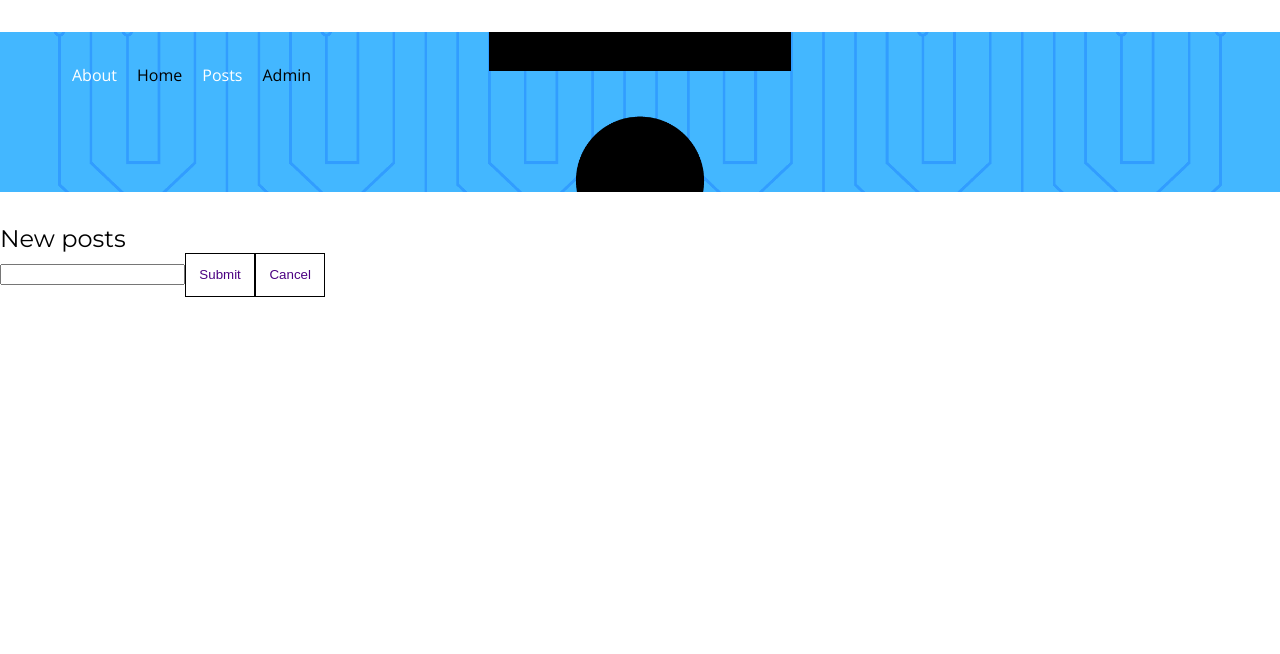
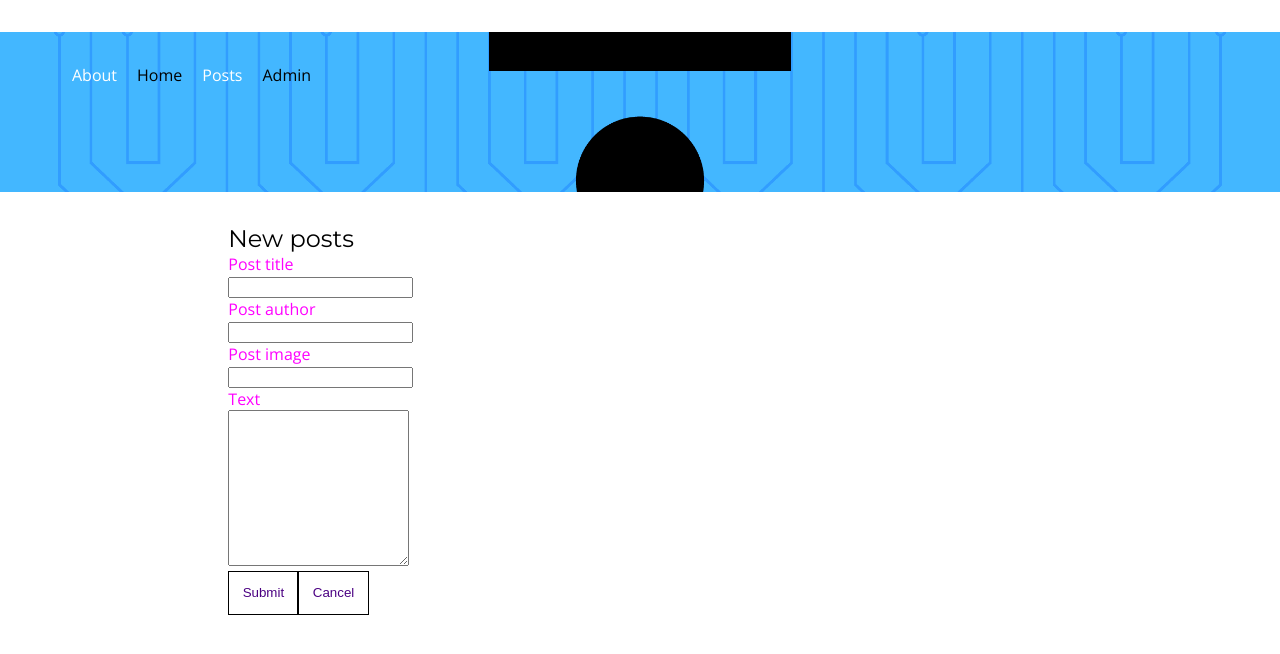
Before and after one commit to Ramonese/Blog-nuxt, a Nuxt app: page /admin/new-post in a window 1280 px wide. Shown: the top 654 px of the page. Built offline with nearby package versions, Linux system fonts and the light colour scheme.

Commit message:
admin post component

```diff
--- /dev/null
+++ b/components/Admin/AdminPostForm.vue
@@ -0,0 +1,60 @@
+<template>
+  <form @submit.prevent="onSave">
+    <AppInput v-model="editedPost.title">Post title</AppInput>
+    <AppInput v-model="editedPost.author">Post author</AppInput>
+    <AppInput v-model="editedPost.image">Post image</AppInput>
+    <AppInput control-type="textarea" v-model="editedPost.content"
+      >Text</AppInput
+    >
+    <AppButton @click="onSave">Submit</AppButton>
+    <AppButton @click="onCancel">Cancel</AppButton>
+  </form>
+</template>
+
+<script>
+import AppButton from "~/components/UI/AppButton.vue";
+import AppInput from "~/components/UI/AppInput.vue";
+export default {
+  components: {
+    AppButton,
+    AppInput
+  },
+  props: {
+    post: {
+      type: Object,
+      required: false
+    }
+  },
+  data() {
+    return {
+      editedPost: this.post
+        ? { ...this.post }
+        : {
+            author: "",
+            title: "",
+            image: "",
+            content: ""
+          }
+    };
+  },
+  methods: {
+    onSave() {
+      console.log(this.editedPost);
+    },
+    onCancel() {
+      this.$router.push("/admin");
+    }
+  }
+};
+</script>
+
+<style>
+section.form {
+  max-width: 90ch;
+  margin: auto;
+}
+form label {
+  display: block;
+  color: magenta;
+}
+</style>
--- a/components/Posts/PostList.vue
+++ b/components/Posts/PostList.vue
@@ -1,5 +1,20 @@
 <template>
-  <PostPreview />
+  <div class="post-list">
+    <PostPreview
+      id="4"
+      author="andris"
+      :is-admin="isAdmin"
+      text="some text"
+      title="First title"
+    />
+    <PostPreview
+      id="5"
+      author="ieva"
+      title="Some other title"
+      :is-admin="isAdmin"
+      text="some other text"
+    />
+  </div>
 </template>
 
 <script>
@@ -8,7 +23,17 @@ export default {
   name: "PostList",
   components: {
     PostPreview
+  },
+  props: {
+    isAdmin: {
+      type: Boolean,
+      default: false
+    }
   }
 };
 </script>
-<style scoped></style>
+<style>
+a {
+  text-decoration: underline;
+}
+</style>
--- a/components/Posts/PostPreview.vue
+++ b/components/Posts/PostPreview.vue
@@ -1,8 +1,11 @@
 <template>
-  <article>
-    <h3>{{ title }}</h3>
-    <p>{{ text }}</p>
-  </article>
+  <nuxt-link :to="postLink">
+    <article>
+      <h3>{{ title }}</h3>
+      <h4>{{ author }}</h4>
+      <p>{{ text }}</p>
+    </article>
+  </nuxt-link>
 </template>
 
 <script>
@@ -20,6 +23,19 @@ export default {
     text: {
       type: String,
       default: "Apparently we had reached a great height"
+    },
+    author: {
+      type: String,
+      default: "author"
+    },
+    isAdmin: {
+      type: Boolean,
+      required: true
+    }
+  },
+  computed: {
+    postLink() {
+      return this.isAdmin ? "/admin/" + this.id : "/posts/" + this.id;
     }
   }
 };
--- a/components/UI/AppInput.vue
+++ b/components/UI/AppInput.vue
@@ -0,0 +1,32 @@
+<template>
+  <div class="input-control">
+    <label><slot /></label>
+    <input
+      v-if="controlType === 'input'"
+      v-bind="$attrs"
+      :value="value"
+      @input="$emit('input', $event.target.value)"
+    />
+    <textarea
+      v-if="controlType === 'textarea'"
+      :value="value"
+      rows="10"
+      @input="$emit('input', $event.target.value)"
+    />
+  </div>
+</template>
+
+<script>
+export default {
+  props: {
+    controlType: {
+      type: String,
+      default: "input"
+    },
+    value: {
+      type: String,
+      default: ""
+    }
+  }
+};
+</script>
--- a/pages/admin/_postid/index.vue
+++ b/pages/admin/_postid/index.vue
@@ -0,0 +1,25 @@
+<template>
+  <div class="admin-post-page">
+    <section>
+      <h1>Edit</h1>
+      <AdminPostForm :post="loadedPost" />
+    </section>
+  </div>
+</template>
+
+<script>
+import AdminPostForm from "~/components/Admin/AdminPostForm.vue";
+export default {
+  components: { AdminPostForm },
+  data() {
+    return {
+      loadedPost: {
+        author: "Ieva",
+        title: "Fancy post",
+        image: "",
+        content: "content"
+      }
+    };
+  }
+};
+</script>
--- a/pages/admin/index.vue
+++ b/pages/admin/index.vue
@@ -5,7 +5,7 @@
     </aside>
     <section class="existing-posts">
       <h1>Existing posts</h1>
-      <PostList />
+      <PostList isAdmin />
     </section>
   </div>
 </template>
--- a/pages/admin/new-post/index.vue
+++ b/pages/admin/new-post/index.vue
@@ -1,43 +1,24 @@
 <template>
   <div>
-    <section>
+    <section class="form">
       <h1>
         New posts
       </h1>
-      <form @submit.prevent="onSave">
-        <input v-model="editedPost.title" />
-        <AppButton @click="onSave">Submit</AppButton>
-        <AppButton @click="onCancel">Cancel</AppButton>
-      </form>
+      <AdminPostForm />
     </section>
   </div>
 </template>
 
 <script>
-import AppButton from "~/components/UI/AppButton.vue";
+import AdminPostForm from "~/components/Admin/AdminPostForm.vue";
 export default {
-  components: {
-    AppButton
-  },
-  data() {
-    return {
-      editedPost: {
-        author: "",
-        title: "",
-        image: "",
-        content: ""
-      }
-    };
-  },
-  methods: {
-    onSave() {
-      console.log(this.editedPost.title);
-    },
-    onCancel() {
-      this.$router.push("/admin");
-    }
-  }
+  components: { AdminPostForm }
 };
 </script>
 
-<style lang="scss" scoped></style>
+<style>
+section.form {
+  max-width: 90ch;
+  margin: auto;
+}
+</style>
```
Also changed, not shown: .eslintrc.js.
